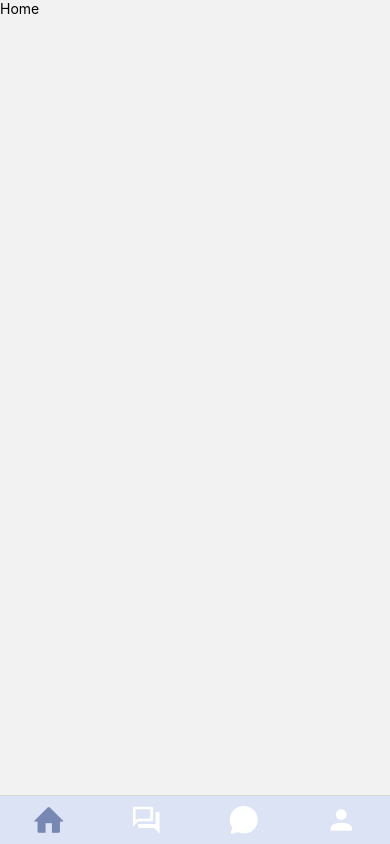
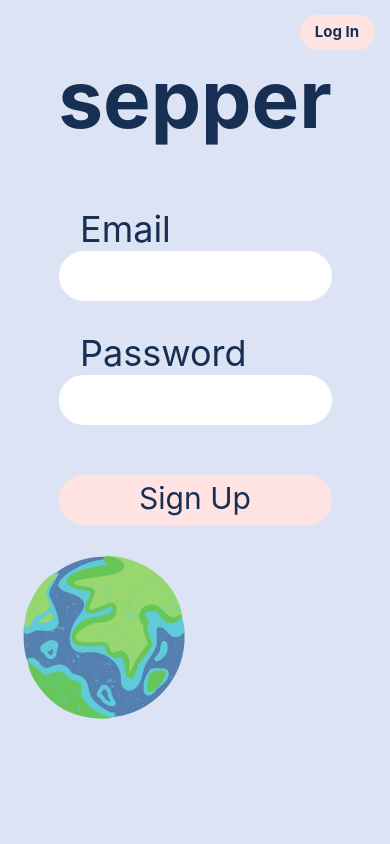
Before and after one commit to feliciagan/orbital-sepper, a React Native app: screen /SignUpScreen in a window 390 px wide. Built offline with nearby package versions, Linux system fonts and the light colour scheme.

Commit message:
add LogIn and Signup page with updated navigation

```diff
--- a/src/navigation/AppNavigator.js
+++ b/src/navigation/AppNavigator.js
@@ -11,13 +11,15 @@ import Ionicons from 'react-native-vector-icons/Ionicons';
 import {NavigationContainer} from '@react-navigation/native';
 import {createNativeStackNavigator} from '@react-navigation/native-stack';
 import {createBottomTabNavigator} from '@react-navigation/bottom-tabs';
+import LogInScreen from '../screens/LogInScreen.js';
+import SignUpScreen from '../screens/SignUpScreen.js';
 
 const Stack = createNativeStackNavigator();
 const Tab = createBottomTabNavigator();
 
 const TabNavigator = () => {
     return (
-      <Tab.Navigator
+      <Tab.Navigator initialRouteName='Home'
         screenOptions={{
           tabBarStyle: styles.tabBar,
           tabBarActiveTintColor: colors.blue,
@@ -70,10 +72,21 @@ const AppNavigator = () => {
       <NavigationContainer>
         <Stack.Navigator>
           <Stack.Screen
+            name = "LogInScreen"
+            component={LogInScreen}
+            options={{headerShown: false}}
+          />
+          <Stack.Screen
+            name = "SignUpScreen"
+            component={SignUpScreen}
+            options={{headerShown: false}}
+          />
+          <Stack.Screen
             name="TabNavigator"
             component={TabNavigator}
             options={{headerShown: false}}
           />
+
         </Stack.Navigator>
       </NavigationContainer>
     );
--- /dev/null
+++ b/src/screens/LogInScreen.js
@@ -0,0 +1,116 @@
+import React, { useEffect, useState } from "react";
+import { View, Text, SafeAreaView, ScrollView , StyleSheet, TouchableOpacity, TextInput, Image} from "react-native";
+//import HeaderTabs from '../../HeaderTabs.js';
+
+const LogInScreen = ({navigation}) => {
+
+  const [activeTab, setActiveTab] = useState("Log In");
+
+  return (
+    <SafeAreaView style={styles.mainPage}>
+        <TouchableOpacity style={styles.changeScreen}
+                          onPress={() => navigation.navigate('SignUpScreen')}
+        >
+            <Text style={styles.word}>Sign Up</Text>
+        </TouchableOpacity>
+
+        <Text style={styles.appName}>sepper</Text>
+
+        <View style={styles.userWrapper}>
+            <Text style={styles.heading}>Username</Text>
+            <TextInput style={styles.input}></TextInput>
+        </View>
+        <View style={styles.userWrapper}>
+            <Text style={styles.heading}>Email</Text>
+            <TextInput style={styles.input}></TextInput>
+        </View>
+        <View style={styles.userWrapper}>
+            <Text style={styles.heading}>Password</Text>
+            <TextInput style={styles.input} secureTextEntry></TextInput>
+        </View>
+        <TouchableOpacity style={styles.signIn}
+                          onPress={() => navigation.navigate('TabNavigator')}>
+            <Text style={styles.buttonWords}>Log In</Text>
+        </TouchableOpacity>
+        <Image style={styles.img} source={require('../assets/globe.png')} />
+    </SafeAreaView>
+  )
+}
+
+const styles = StyleSheet.create({
+    changeScreen: {
+        marginLeft: 300,
+        padding: 10,
+        backgroundColor: 'rgb(255, 227, 227)',
+        borderRadius: 30,
+        marginTop: 15,
+        width: 75,
+        height: 35,
+    },
+
+    word: {
+        marginTop: -3,
+        marginLeft: -1,
+        fontSize: 15,
+        alignSelf: 'center',
+        color: 'rgb(24,47,84)',
+        fontWeight: 'bold'
+    },
+
+    mainPage: {
+        flex: 1,
+        backgroundColor: 'rgb(220, 227, 244)',
+        //justifyContent: 'flex-start',
+    },
+
+    appName: {
+        fontWeight: 'bold',
+        fontSize: 80,
+        color: 'rgb(24,47,84)',
+        textAlign: 'center',
+    },
+
+    userWrapper: {
+        //height: 70,
+        paddingTop: 30,
+        paddingBottom:0,
+        //backgroundColor: 'black'
+    },
+
+    heading: {
+        fontSize: 36,
+        paddingLeft: 80,
+        color: 'rgb(24,47,84)'
+        //textShadowColor:'black'
+    },
+
+    input: {
+        width: '70%',
+        height: 50,
+        borderWidth:2,
+        borderColor: 'white',
+        borderRadius: 30,
+        alignSelf:'center',
+        backgroundColor: 'white'
+    },
+
+    signIn: {
+        alignSelf: 'center',
+        padding: 10,
+        backgroundColor: 'rgb(255, 227, 227)',
+        borderRadius: 30,
+        marginTop: 50,
+        width: '70%',
+        height: 50,
+        //shadowColor: 'black'
+    },
+
+    buttonWords: {
+        marginTop: -5,
+        fontSize: 30,
+        alignSelf: 'center',
+        color: 'rgb(24,47,84)'
+    }
+});
+
+export default LogInScreen
--- /dev/null
+++ b/src/screens/SignUpScreen.js
@@ -0,0 +1,115 @@
+import React, { useEffect, useState } from "react";
+import { View, Text, SafeAreaView, ScrollView , StyleSheet, TouchableOpacity, TextInput, Image} from "react-native";
+import HeaderTabs from '../../HeaderTabs';
+
+const SignUp = ({navigation}) => {
+
+  const [activeTab, setActiveTab] = useState("Sign Up");
+  return (
+    <SafeAreaView style={styles.mainPage}>
+        <TouchableOpacity style={styles.changeScreen}
+                          onPress={() => navigation.navigate('LogInScreen')}
+        >
+            <Text style={styles.word}>Log In</Text>
+        </TouchableOpacity>
+        <Text style={styles.appName}>sepper</Text>
+
+        <View style={styles.emailWrapper}>
+            <Text style={styles.heading}>Email</Text>
+            <TextInput style={styles.input}></TextInput>
+        </View>
+        <View style={styles.pwWrapper}>
+            <Text style={styles.heading} secureTextEntry >Password</Text>
+            <TextInput style={styles.input}></TextInput>
+        </View>
+        <TouchableOpacity style={styles.signIn}
+                          onPress={() => navigation.navigate('TabNavigator')}>
+            <Text style={styles.buttonWords}>Sign Up</Text>
+        </TouchableOpacity>
+        <Image style={styles.img} source={require('../assets/globe.png')} />
+    </SafeAreaView>
+  )
+}
+
+const styles = StyleSheet.create({
+    changeScreen: {
+        marginLeft: 300,
+        padding: 10,
+        backgroundColor: 'rgb(255, 227, 227)',
+        borderRadius: 30,
+        marginTop: 15,
+        width: 75,
+        height: 35,
+    },
+
+    word: {
+        marginTop: -3,
+        marginLeft: -1,
+        fontSize: 15,
+        alignSelf: 'center',
+        color: 'rgb(24,47,84)',
+        fontWeight: 'bold'
+    },
+
+    mainPage: {
+        flex: 1,
+        backgroundColor: 'rgb(220, 227, 244)',
+        justifyContent: 'flex-start',
+    },
+
+    appName: {
+        fontWeight: 'bold',
+        fontSize: 80,
+        color: 'rgb(24,47,84)',
+        textAlign: 'center',
+    },
+
+    emailWrapper: {
+        //height: 70,
+        paddingTop: 60,
+        paddingBottom:0,
+        //backgroundColor: 'black'
+    },
+
+    pwWrapper: {
+        paddingTop: 30,
+        paddingBottom:0,
+    },
+
+    heading: {
+        fontSize: 36,
+        paddingLeft: 80,
+        color: 'rgb(24,47,84)'
+        //textShadowColor:'black'
+    },
+
+    input: {
+        width: '70%',
+        height: 50,
+        borderWidth:2,
+        borderColor: 'white',
+        borderRadius: 30,
+        alignSelf:'center',
+        backgroundColor: 'white'
+    },
+
+    signIn: {
+        alignSelf: 'center',
+        padding: 10,
+        backgroundColor: 'rgb(255, 227, 227)',
+        borderRadius: 30,
+        marginTop: 50,
+        width: '70%',
+        height: 50,
+        //shadowColor: 'black'
+    },
+
+    buttonWords: {
+        marginTop: -5,
+        fontSize: 30,
+        alignSelf: 'center',
+        color: 'rgb(24,47,84)'
+    }
+});
+
+export default SignUp
```
Also changed, not shown: src/assets/globe.png (added).
